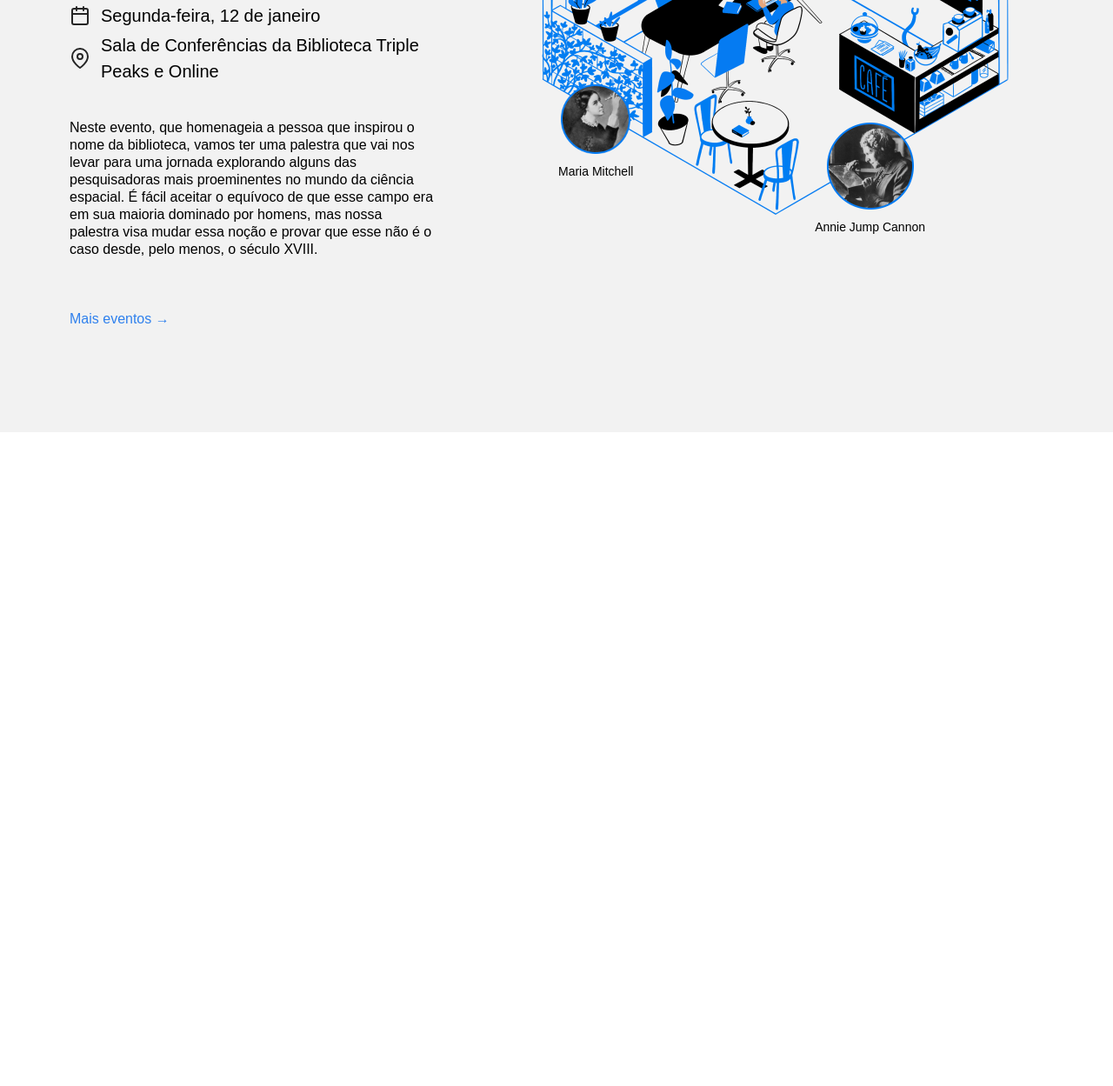
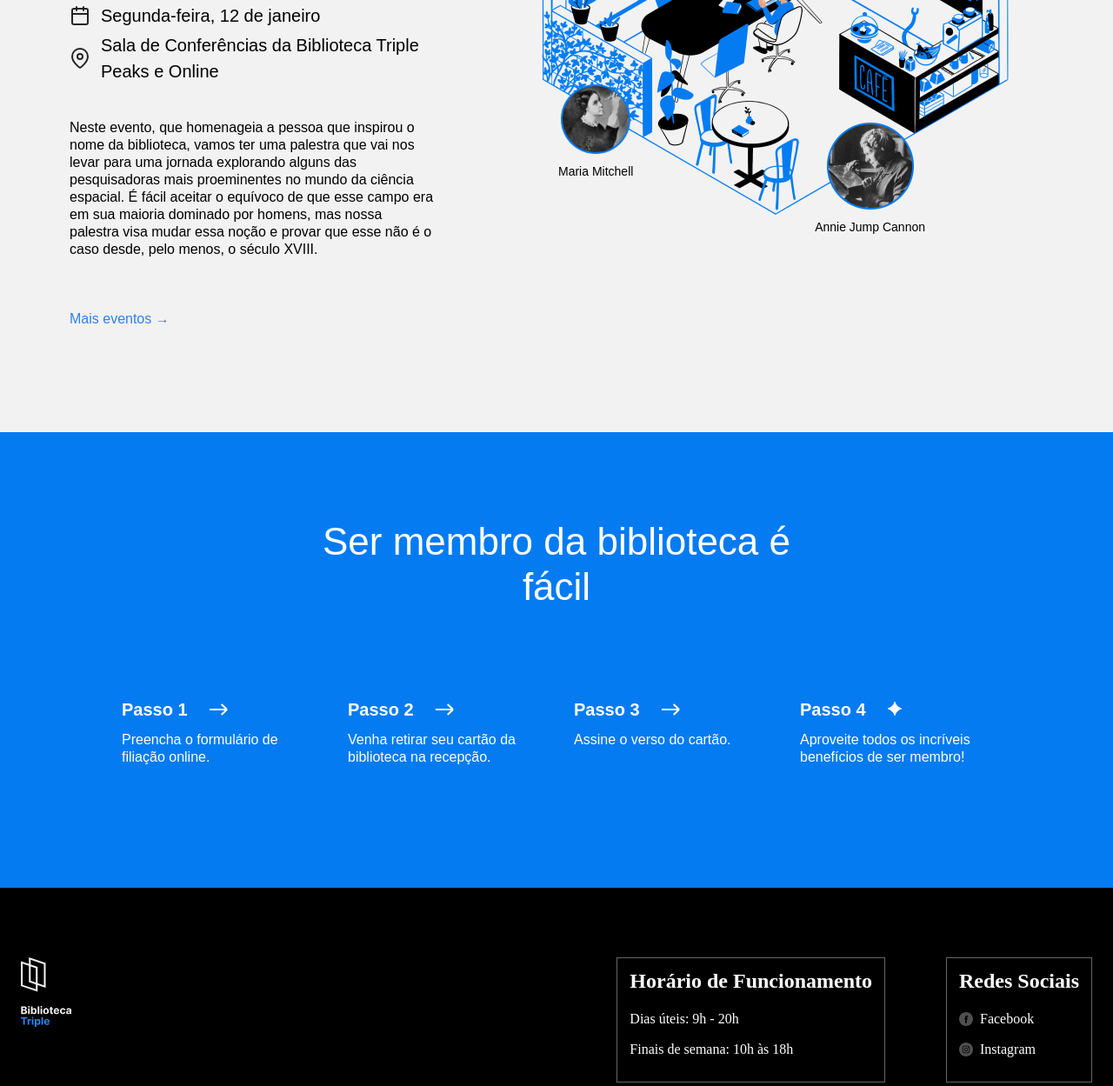
Before and after one commit to TalesRL/web_project_library, a plain HTML site: page index.html in a window 1280 px wide. Shown: the part 2442-3691 px from the top of the page at 87% size. Before the commit the page ends 2939 px from the top, so only its background shows below. Drawn offline with Linux system fonts and the light colour scheme.

Commit message:
Terceira sprint

```diff
--- a/index.html
+++ b/index.html
@@ -18,16 +18,16 @@
         <img src="./images/logo.svg" alt="Logotipo da Biblioteca Triple Peaks" class="nav__logo" />
         <ul class="nav__links">
           <li>
-            <a class="nav__link" href="#staff">Escolhas da Equipe</a>
+            <a class="nav__link" href="#staff" id="staff-equip">Escolhas da Equipe</a>
           </li>
           <li>
-            <a class="nav__link" href="#staff">Eventos</a>
+            <a class="nav__link" href="#events" id="staff-events">Eventos</a>
           </li>
           <li>
-            <a class="nav__link" href="#staff">Seja um membro</a>
+            <a class="nav__link" href="#staff" id="staff-member">Seja um membro</a>
           </li>
           <li>
-            <a class="nav__link" href="#staff">Contatos</a>
+            <a class="nav__link" href="#staff" id="staff-contact">Contatos</a>
           </li>
         </ul>
       </nav>
@@ -48,7 +48,7 @@
     </header>
 
     <main class="content">
-      <section class="staff">
+      <section class="staff" id="staff-section">
         <h2 class="staff__title">Escolhas da Equipe</h2>
         <p class="staff__subtitle">Que nossos leitores adoram</p>
         <ul class="staff__cards">
@@ -119,7 +119,7 @@
           </li>
         </ul>
       </section>
-      <section class="events">
+      <section class="events" id="events">
         <div class="events__content">
           <h2 class="events__heading">Próximos eventos:</h2>
           <h3 class="events__title">
@@ -171,11 +171,77 @@
             <img src="./images/person_tarter.png" alt="Jill Tarter" class="person__image person__image_size_m">
           </div>
         </div>
-
-        <!-- Comece a criar a composição aqui -->
+      </section>
+      <section class="membership">
+        <h2 class="membership__title">Ser membro da biblioteca é fácil</h2>
+        <ul class="membership__steps">
+          <li class="step">
+            <h3 class="step__title">
+              Passo 1
+              <img src="./images/icon_step_forward.svg" alt="icon forward" class="step__icon" />
+            </h3>
+            <p class="step__description">
+              Preencha o formulário de filiação online.
+            </p>
+          </li>
+          <li class="step">
+            <h3 class="step__title">
+              Passo 2
+              <img src="./images/icon_step_forward.svg" alt="icon forward" class="step__icon" />
+            </h3>
+            <p class="step__description">
+              Venha retirar seu cartão da biblioteca na recepção.
+            </p>
+          </li>
+          <li class="step">
+            <h3 class="step__title">
+              Passo 3
+              <img src="./images/icon_step_forward.svg" alt="icon forward" class="step__icon" />
+            </h3>
+            <p class="step__description">Assine o verso do cartão.</p>
+          </li>
+          <li class="step">
+            <h3 class="step__title">
+              Passo 4
+              <img src="./images/icon_step_finish.svg" alt="icon finish" class="step__icon" />
+            </h3>
+            <p class="step__description">
+              Aproveite todos os incríveis benefícios de ser membro!
+            </p>
+          </li>
+        </ul>
       </section>
     </main>
   </div>
+  <footer class="footer">
+    <div class="footer__columns">
+      <div>
+        <img src="./images/logo_white.svg" alt="logo_footer" class="footer__logo">
+        <p class=" footer__copyright">© 2025 Tales Rodrigues Leite</p>
+      </div>
+      <section class="footer__column_content_hours">
+        <h2 class="footer__column-heading">Horário de Funcionamento</h2>
+        <ul class="footer__list">
+          <li class="footer__list-item">Dias úteis: 9h - 20h</li>
+          <li class="footer__list-item">Finais de semana: 10h às 18h</li>
+        </ul>
+      </section>
+      <section class="footer__column_content_social">
+        <h2 class="footer__column-heading">Redes Sociais</h2>
+        <ul class="footer__list">
+          <li class="footer__list-item">
+            <img src="./images/facebook_white.svg" alt="facebook" class="footer__social-icon">
+            <a class="footer__column-link" href="#facebook" id="face">Facebook</a>
+          </li>
+          <li class="footer__list-item">
+            <img src="./images/instagram_white.svg" alt="Instagram" class="footer__social-icon">
+            <a class="footer__column-link" href="#instagram" id="insta">Instagram</a>
+          </li>
+        </ul>
+      </section>
+    </div>
+  </footer>
 </body>
 
+
 </html>
--- a/styles/style.css
+++ b/styles/style.css
@@ -128,6 +128,12 @@ line-height: 20px;
   background: #fff;
   border-radius: 8px;
   box-shadow: 0 8px 24px rgba(0,0,0,.12);
+}
+.card__title{
+  font-weight: bold;
+}
+.card__text{
+  font-size: 15px;
 }
 .card__content{
   padding: 20px 30px;
@@ -269,3 +275,126 @@ top: 96px;
   font-size: 14px;
   margin: 0;
 }
+.membership {
+  padding: 100px 0 140px;
+  background-color: #057bf2;
+  color: #ffffff;
+
+}
+
+.membership__title {
+  max-width: 574px;
+  margin: 0 auto;
+  text-align: center;
+  font-size: 44px;
+  font-weight: 500;
+  line-height: 52px;
+}
+
+.membership__steps {
+  list-style-type: none;
+  padding: 0;
+  margin: 100px 0 0;
+  display: flex;
+  flex-direction: row;
+    gap: 40px;
+    justify-content: center;
+  /* Adicione estilos */
+}
+
+.step {
+  flex-basis: 220px;
+  align-items: center;
+
+}
+
+.step__title {
+  margin: 0;
+  font-size: 20px;
+  line-height: 30px;
+  font-weight: 700;
+
+}
+
+.step__icon {
+  margin-left: 20px;
+}
+
+.step__description {
+  margin: 10px 0 0;
+}
+
+.footer {
+  box-sizing: border-box;
+  padding: 80px 0;
+  background-color: #000;
+  color: #ffffff;
+  min-width: 1100px;
+  max-width: 1600px;
+  margin: 0 auto;
+}
+
+.footer__columns {
+display: flex;
+align-items: flex-start ;
+gap: 60px;
+padding: 0 24px;
+
+}
+
+.footer__column_content_hours {
+  margin-left: auto;
+  padding: 12px 14px;
+  border: 1px solid rgba(255,255,255,.4);
+}
+
+.footer__column_content_social {
+  margin-left: 10px;
+  padding: 12px 14px;
+  border: 1px solid rgba(255,255,255,.4);
+}
+
+.footer__logo {
+  width: 58px;
+  height: 80px;
+  object-fit: cover;
+  display: block;
+}
+
+.footer__column-heading {
+  margin: 0 0 20px;
+  font-weight: 700;
+  line-height: 1.2;
+}
+
+.footer__list {
+  /* O código abaixo remove os estilos do navegador padrão para listas */
+  list-style-type: none;
+  padding: 0;
+  margin: 0;
+}
+
+.footer__list-item {
+   display: flex;
+   align-items: center;
+   gap: 8px;
+   margin-bottom: 16px;
+}
+
+.footer__column-link {
+  color: white;
+  text-decoration: none;
+}
+
+.footer__social-icon {
+  width: 16px;
+  height: 16px;
+  object-fit: contain;
+  display: inline-block;
+}
+
+.footer__copyright {
+  margin-top: 100px;
+  font-size: 12px;
+  opacity: .9;
+}
```
